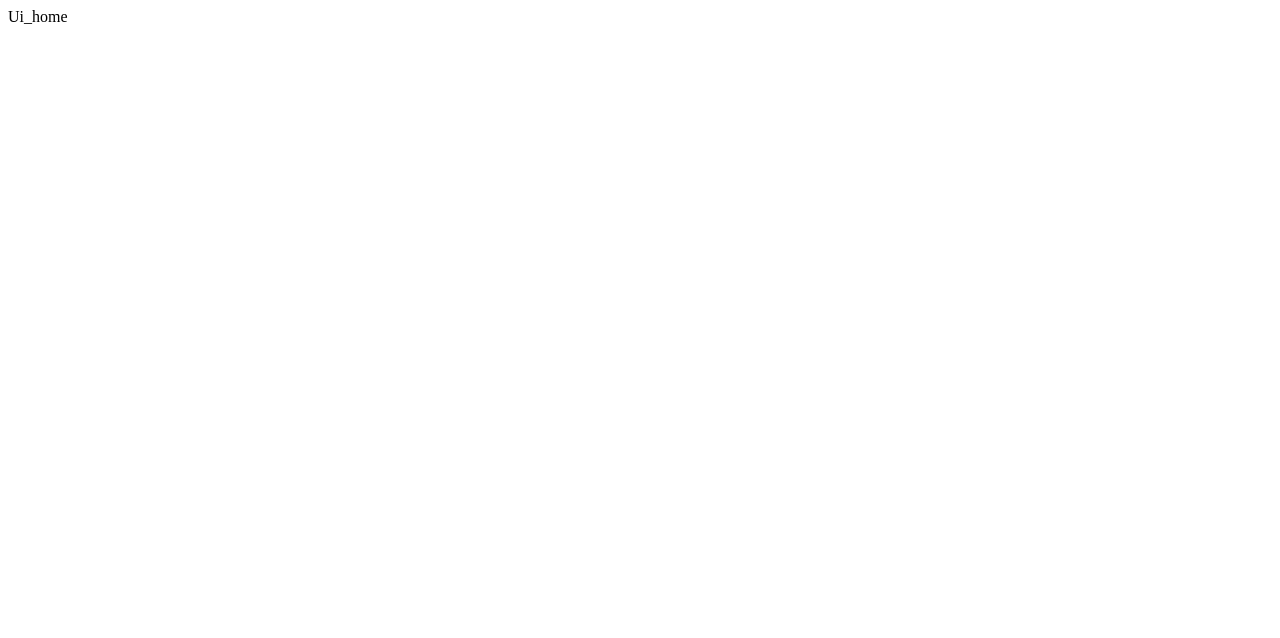
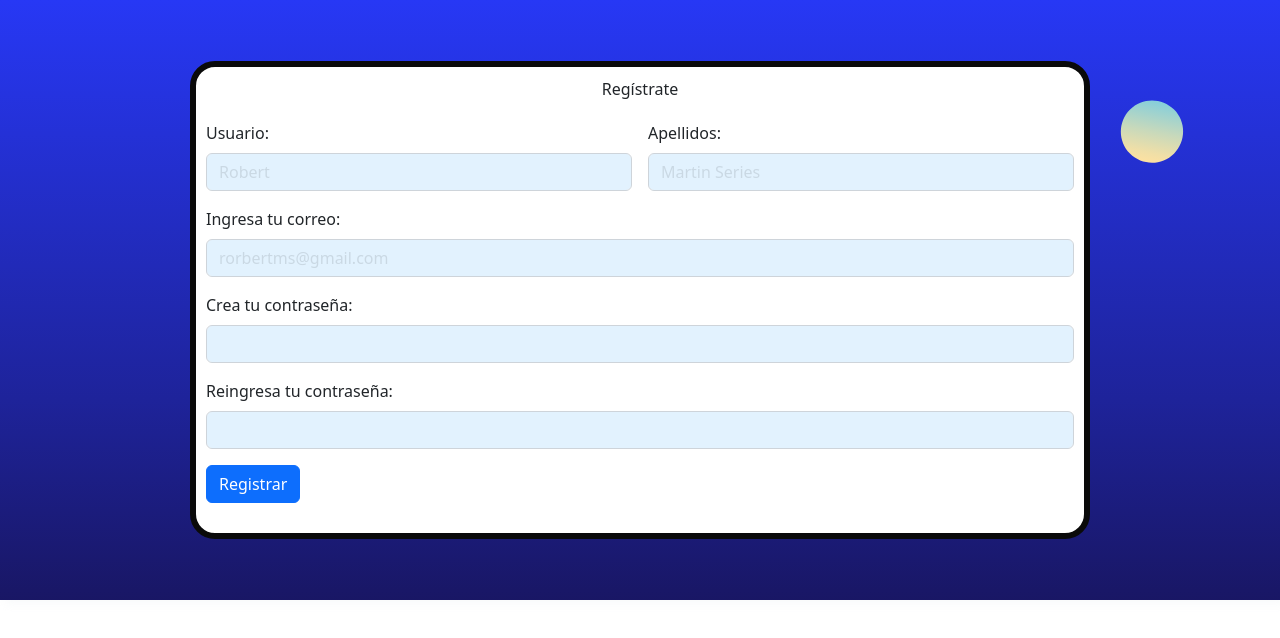
Before and after one commit to dlab-team/c7-frontend, a React (Create React App) app: page / in a window 1280 px wide. Shown: the top 638 px of the page. Built offline with nearby package versions, Linux system fonts and the light colour scheme.

Commit message:
formulario de nuevo registro del usuario

```diff
--- a/src/App.js
+++ b/src/App.js
@@ -1,9 +1,12 @@
 import './styles/App.scss';
 import Ui_home from './views/home';
+import Ui_register from './views/registrar';
+import '../node_modules/bootstrap/scss/bootstrap.scss'
 
 function App() {
   return <>
-    <Ui_home />
+    {/* <Ui_home /> */}
+    <Ui_register />
   </>
 }
 
--- /dev/null
+++ b/src/views/registrar/index.js
@@ -0,0 +1,60 @@
+import React from 'react'
+import './styles.scss'
+
+const Ui_register = () => {
+    return <>
+        <div className='modal--login--container'>
+            <div className='modal--login'>
+
+                <div className='subject--text--title'> Regístrate </div>
+
+                <div className='modal--text'>
+
+                    <FormRegister />
+                </div>
+
+                <div className='modal--container--buttons'>
+                </div>
+
+            </div>
+        </div>
+
+    </>
+}
+
+const FormRegister = () => {
+    return <form className="row g-3">
+
+        <div className="col-md-6">
+            <label htmlFor="inputNames" className="form-label">Usuario:</label>
+            <input type="text" className="form-control" id="inputUserName" placeholder='Robert' required />
+        </div>
+        <div className="col-md-6">
+            <label htmlFor="inputNames" className="form-label">Apellidos:</label>
+            <input type="text" className="form-control" id="inputUserLastName" placeholder='Martin Series' required />
+        </div>
+
+
+        <div className="col-md-12">
+            <label htmlFor="inputEmail4" className="form-label">Ingresa tu correo:</label>
+            <input type="email" className="form-control" id="inputEmail4" placeholder='rorbertms@gmail.com' required />
+        </div>
+
+
+        <div className="col-md-12">
+            <label htmlFor="inputPassword" className="form-label">Crea tu contraseña:</label>
+            <input type="password" className="form-control" id="inputPassword" required />
+        </div>
+
+        <div className="col-md-12">
+            <label htmlFor="inputPassword2" className="form-label">Reingresa tu contraseña:</label>
+            <input type="password" className="form-control" id="inputPassword2" required />
+        </div>
+
+        <div className="col-12">
+            <button type="submit" className="btn btn-primary">Registrar</button>
+        </div>
+    </form>
+}
+
+export default Ui_register
--- /dev/null
+++ b/src/views/registrar/styles.scss
@@ -0,0 +1,61 @@
+.modal--login--container {
+  width: 100%;
+  height: 600px;
+  background-image: url("../../assets/devBannerCirculos.svg");
+  background-size: cover;
+
+  display: flex;
+  justify-content: center;
+  align-items: center;
+  flex-direction: column;
+  box-shadow: 5px 4px 8px rgba(#f8f9fa, 0.8);
+
+  .modal--login {
+    width: 80%;
+    max-width: 900px;
+    height: fit-content;
+    background-color: #fff;
+    border-radius: 25px;
+    padding: 10px;
+
+    display: flex;
+    flex-direction: column;
+    gap: 20px;
+    align-items: center;
+
+    border: #0a0a0a 6px solid;
+    .modal--text--container {
+      max-width: 750px;
+      text-align: center;
+      font-size: 20px;
+    }
+  }
+}
+
+.login--icons {
+  font-size: 20px;
+  margin: 0 10px;
+}
+
+.btn-white {
+  border: 1px solid #000000 !important;
+}
+
+.btn-linkedin {
+  background: #140b34;
+}
+
+.btn-github {
+  background: #232323;
+}
+
+.btn-twitter {
+  background: #008ff7;
+}
+
+input {
+  background-color: rgba(226, 242, 254, 1) !important;
+  &::placeholder {
+    opacity: 20% !important;
+  }
+}
```
Also changed, not shown: src/assets/devBannerCirculos.svg (added), src/styles/App.scss (line endings or trailing spaces).
